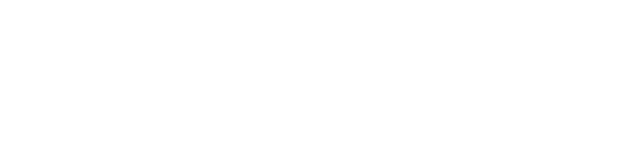
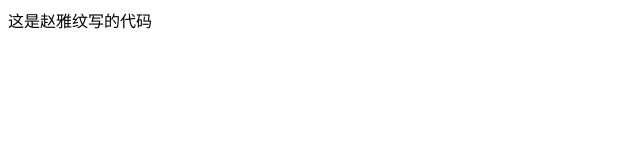
Before and after one commit to applegirls/-1, a plain HTML site: page second.html in a window 1280 px wide. Shown: the whole page, without its empty margins (0-640 px from the left). Drawn offline with Linux system fonts and the light colour scheme.

Commit message:
这是zyw

```diff
--- a/second.html
+++ b/second.html
@@ -5,5 +5,6 @@
 		<title></title>
 	</head>
 	<body>
+		这是赵雅纹写的代码
 	</body>
 </html>
```
